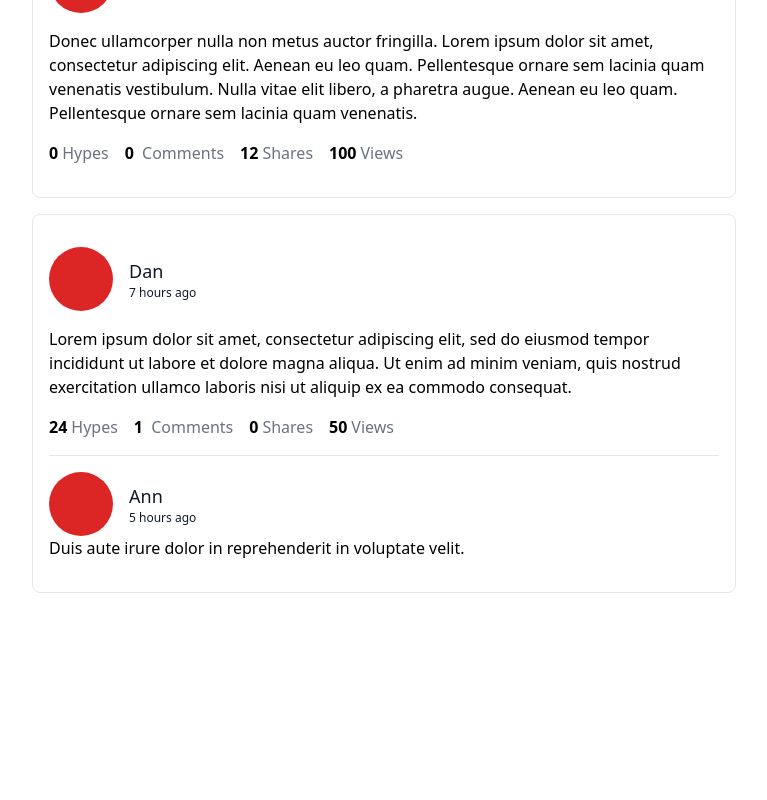
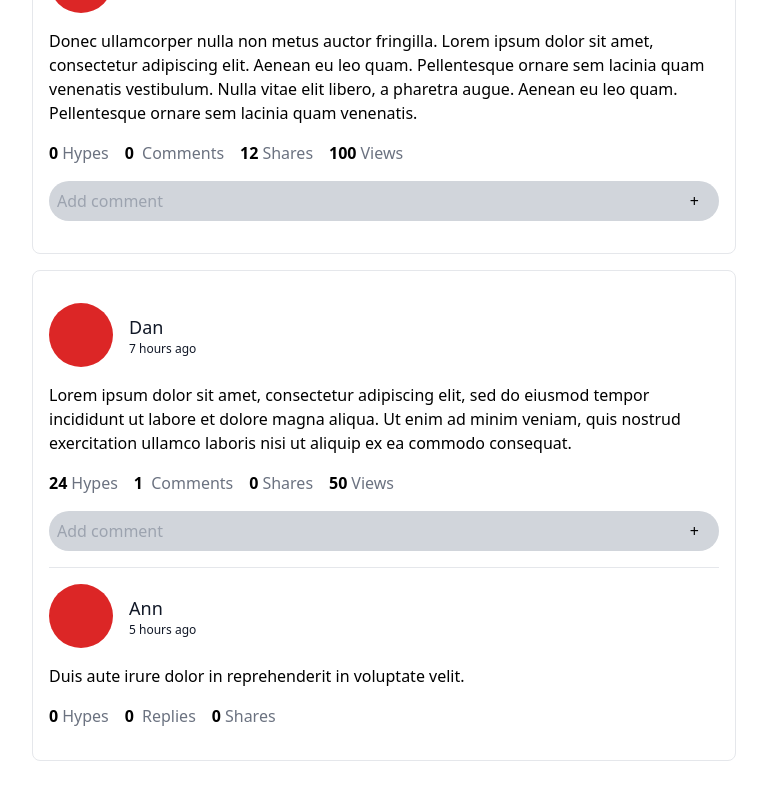
Before and after one commit to paul-schwendenman/newsfeed-app, a React (Create React App) app: page / in a window 1280 px wide. Shown: the part 288-1088 px from the top of the page, without its empty margins (256-1023 px from the left). Before the commit the page ends 929 px from the top, so only its background shows below. Built offline with nearby package versions, Linux system fonts and the light colour scheme.

Commit message:
Add ability to make comments

```diff
--- a/src/App.tsx
+++ b/src/App.tsx
@@ -2,6 +2,7 @@ import React, { useState } from "react";
 // import logo from './logo.svg';
 import "./App.css";
 import Feed from "./components/Feed";
+import { CommentType } from "./types/comment";
 import { PostType } from "./types/post";
 
 function App() {
@@ -34,6 +35,7 @@ function App() {
             name: "Ann",
           },
           createdAt: "2023-03-14 14:56",
+          likes: 0,
         },
       ],
     },
@@ -41,6 +43,20 @@ function App() {
 
   function addPost(post: PostType) {
     setPosts([post, ...posts]);
+  }
+
+  function addCommentToPost(comment: CommentType, postId: string) {
+    setPosts(
+      posts.map((post) => {
+        if (post.id === postId) {
+          post.comments = [comment, ...(post.comments || [])];
+
+          return post;
+        } else {
+          return post;
+        }
+      })
+    );
   }
 
   return (
@@ -61,7 +77,11 @@ function App() {
     //   </header>
     // </div>
     <div id="app" className="h-full max-w-screen-md mx-auto">
-      <Feed posts={posts} addPost={addPost}></Feed>
+      <Feed
+        posts={posts}
+        addPost={addPost}
+        addCommentToPost={addCommentToPost}
+      ></Feed>
     </div>
   );
 }
--- a/src/components/Comment.tsx
+++ b/src/components/Comment.tsx
@@ -22,7 +22,21 @@ export default function Comment({ comment }: CommentProps) {
         </div>
       </div>
 
-      <div>{comment.body}</div>
+      <div className="pt-4">{comment.body}</div>
+      <div className="flex gap-4 mt-4">
+        <div>
+          <span className="font-bold pr-1">{comment.likes}</span>
+          <span className="text-gray-500">Hypes</span>
+        </div>
+        <div>
+          <span className="font-bold pr-1">{comment.replies?.length || 0}</span>{" "}
+          <span className="text-gray-500">Replies</span>
+        </div>
+        <div>
+          <span className="font-bold pr-1">{comment.shareCount || 0}</span>
+          <span className="text-gray-500">Shares</span>
+        </div>
+      </div>
     </div>
   );
 }
--- /dev/null
+++ b/src/components/CommentForm.tsx
@@ -0,0 +1,49 @@
+import dayjs from "dayjs";
+import { ChangeEvent, MouseEvent, useState } from "react";
+import { CommentType } from "../types/comment";
+
+interface CommentFormProps {
+  addComment: (comment: CommentType) => void;
+}
+
+function CommentForm({ addComment }: CommentFormProps) {
+  const [body, setBody] = useState("");
+
+  function handleChange(event: ChangeEvent<HTMLInputElement>): void {
+    setBody(event.target.value);
+  }
+
+  function handleSubmit(event: MouseEvent<HTMLButtonElement>) {
+    event.preventDefault();
+
+    if (body) {
+      addComment({
+        id: crypto.randomUUID(),
+        body,
+        author: {
+          name: "Tim",
+        },
+        createdAt: dayjs().format("YYYY-MM-DD HH:mm:ss"),
+        likes: 0,
+      });
+      setBody("");
+    }
+  }
+
+  return (
+    <form className="flex justify-between bg-gray-300 rounded-full p-2 mt-4">
+      <input
+        className="bg-inherit grow"
+        placeholder="Add comment"
+        type="text"
+        value={body}
+        onChange={handleChange}
+      />
+      <button className="px-3" type="submit" onClick={handleSubmit}>
+        +
+      </button>
+    </form>
+  );
+}
+
+export default CommentForm;
--- a/src/components/Feed.tsx
+++ b/src/components/Feed.tsx
@@ -1,20 +1,22 @@
 import React from "react";
+import { CommentType } from "../types/comment";
 import { PostType } from "../types/post";
 import Post from "./Post";
 import PostForm from "./PostForm";
 
 interface FeedProps {
   addPost: (post: PostType) => void;
+  addCommentToPost: (comment: CommentType, postId: string) => void;
   posts?: PostType[];
 }
 
-function Feed({ addPost, posts }: FeedProps) {
+function Feed({ addPost, addCommentToPost, posts }: FeedProps) {
   return (
     <div className="p-8">
       <PostForm addPost={addPost}></PostForm>
       {posts?.map((post) => (
         <div key={post.id}>
-          <Post post={post}></Post>
+          <Post addCommentToPost={addCommentToPost} post={post}></Post>
         </div>
       ))}
     </div>
--- a/src/components/Post.tsx
+++ b/src/components/Post.tsx
@@ -4,14 +4,21 @@ import Card from "./Card";
 import dayjs from "dayjs";
 import relativeTime from "dayjs/plugin/relativeTime.js";
 import Comment from "./Comment";
+import CommentForm from "./CommentForm";
+import { CommentType } from "../types/comment";
 
 dayjs.extend(relativeTime);
 
 interface PostProps {
   post: PostType;
+  addCommentToPost: (comment: CommentType, postId: string) => void;
 }
 
-function Post({ post }: PostProps) {
+function Post({ post, addCommentToPost }: PostProps) {
+  function handleAddComment(comment: CommentType) {
+    addCommentToPost(comment, post.id);
+  }
+
   return (
     <Card>
       <div className="post flex flex-col mb-4">
@@ -47,15 +54,14 @@ function Post({ post }: PostProps) {
             <span className="text-gray-500">Views</span>
           </div>
         </div>
+        <div>
+          <CommentForm addComment={handleAddComment}></CommentForm>
+        </div>
       </div>
 
-      {post.comments && (
-        <div className="comments">
-          {post.comments?.map((comment) => (
-            <Comment key={comment.id} comment={comment}></Comment>
-          ))}
-        </div>
-      )}
+      {post.comments?.map((comment) => (
+        <Comment key={comment.id} comment={comment}></Comment>
+      ))}
     </Card>
   );
 }
--- a/src/types/comment.ts
+++ b/src/types/comment.ts
@@ -5,7 +5,7 @@ export interface CommentType {
   body: string;
   author: AuthorType;
   createdAt: string;
-  likes?: number;
+  likes: number;
   shareCount?: number;
   replies?: CommentType[];
 }
```
